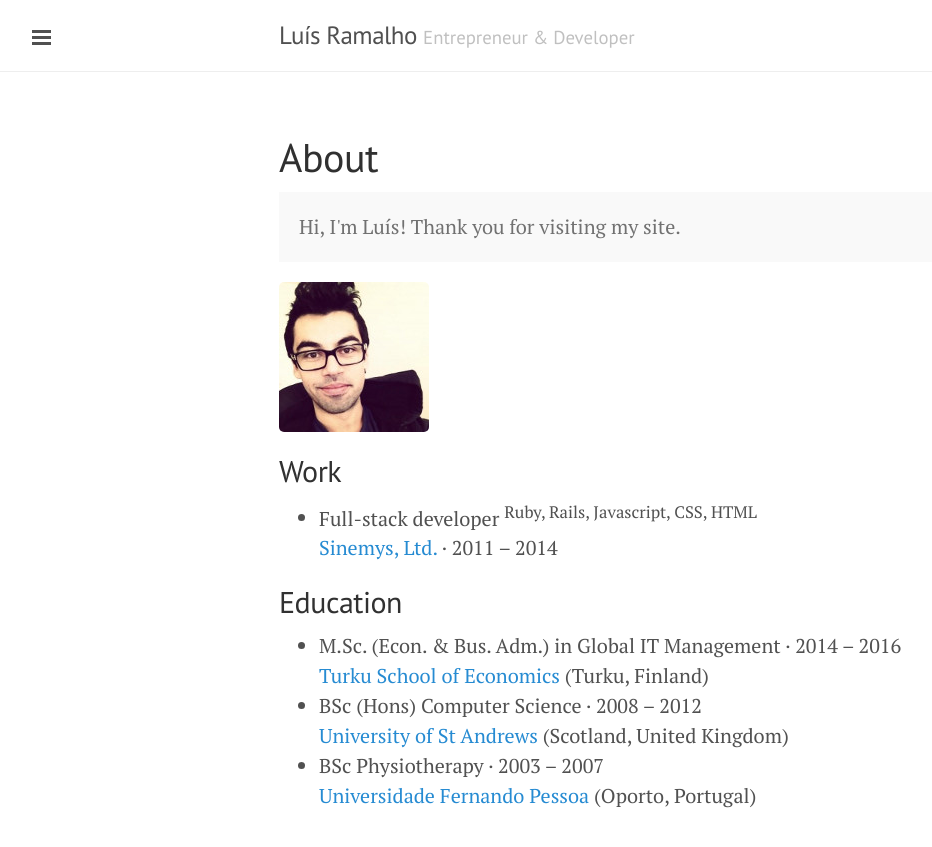
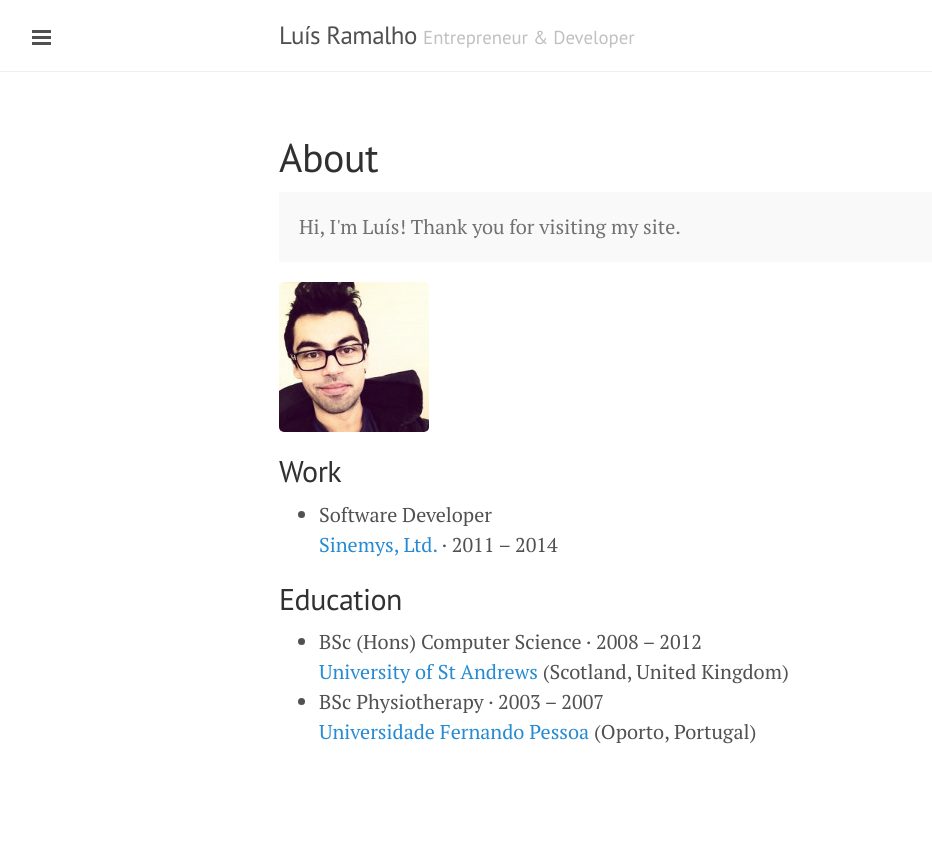
Before and after one commit to luisramalho/luisramalho.github.io, a Jekyll site: the page built from about.md, in a window 1280 px wide. Shown: the top 847 px of the page, without its empty margins (1-933 px from the left). Built offline with Jekyll 4.4.1, drawn with Linux system fonts in a browser that asks for light colours; nearby versions of some CDN libraries; Markdown is read by kramdown in place of the engine named in the settings.

Commit message:
Updated about me

```diff
--- a/about.md
+++ b/about.md
@@ -11,12 +11,10 @@ title: About
 
 ## Work
 
-* Full-stack developer <sup>Ruby, Rails, Javascript, CSS, HTML</sup><br/>[Sinemys, Ltd.](http://www.sinemys.com) · 2011 – 2014
+* Software Developer<br/>[Sinemys, Ltd.](http://www.sinemys.com) · 2011 – 2014
 
 ## Education
 
-* M.Sc. (Econ. & Bus. Adm.) in Global IT Management · 2014 – 2016<br/>
-  [Turku School of Economics](http://www.utu.fi/en/units/tse/Pages/home.aspx) (Turku, Finland)
 * BSc (Hons) Computer Science · 2008 – 2012<br/>
   [University of St Andrews](http://www.st-andrews.ac.uk/) (Scotland, United Kingdom)
 * BSc Physiotherapy · 2003 – 2007<br/>
```
